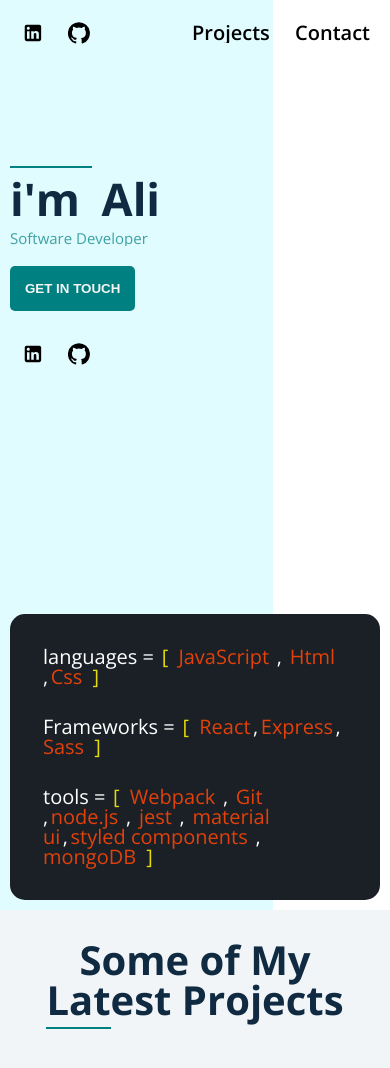
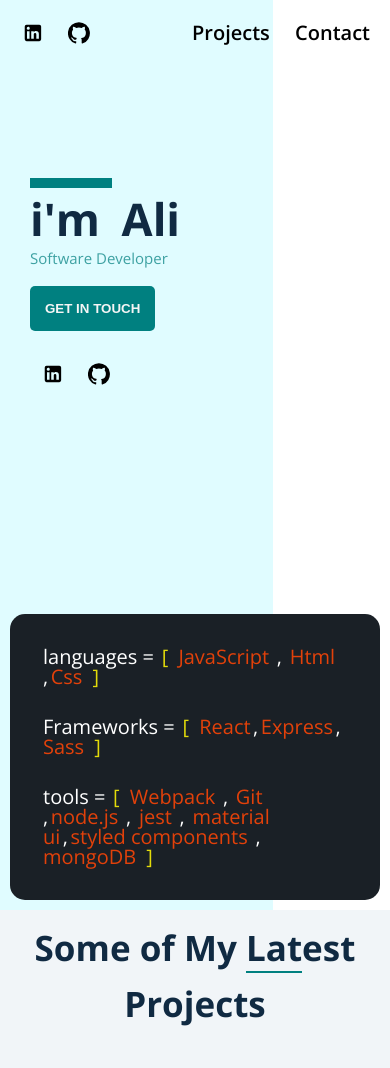
Before and after one commit to Kaynec/personal-portfolio, a React (Create React App) app: page / in a window 390 px wide. Shown: the top 1068 px of the page. Built offline with nearby package versions, Linux system fonts and the light colour scheme.

Commit message:
changed media query

```diff
--- a/src/App.scss
+++ b/src/App.scss
@@ -138,6 +138,8 @@ body {
 
 html {
   font-size: 62.5%;
+  margin: 0;
+  padding: 0;
 }
 h1,
 h2,
@@ -219,7 +221,7 @@ h5 {
 main {
   width: 100%;
   min-height: 100vh;
-  padding: 5rem;
+  // padding: 5rem;
   display: flex;
   align-items: center;
   justify-content: space-between;
@@ -239,6 +241,7 @@ main {
   section {
     &:first-child {
       width: clamp(35%, 50%, 600px);
+
       h1 {
         // font-size: clamp(3rem, 4.5rem, 6rem);
         padding: 1rem 0;
@@ -413,13 +416,17 @@ main {
     flex-direction: column;
     justify-content: space-evenly;
     align-items: flex-start;
+
+    section {
+      &:first-child {
+        padding: 0;
+      }
+    }
   }
 
   #Projects {
     .project {
       width: 65%;
-      // margin: 0;
-      // padding: 0;
     }
   }
 }
@@ -446,7 +453,7 @@ main {
     padding: 1rem;
     section {
       &:first-child {
-        padding: 0;
+        padding: 2rem;
         margin: 0;
         width: 100%;
       }
@@ -474,6 +481,7 @@ main {
     align-items: center;
     h1 {
       text-align: center;
+      line-height: 1.6;
     }
 
     .project {
@@ -511,11 +519,21 @@ main {
     padding-top: 10rem;
     justify-content: space-between;
     gap: 10rem;
+    section {
+      margin: 0;
+      padding: 0;
+    }
   }
 
   #Projects {
+    margin: 0;
+    padding: 0;
+    width: 100vw;
+
     h1 {
-      padding: 1rem;
+      font-size: 3.5rem;
+      line-height: 1.6;
+      margin: 0;
     }
   }
 
@@ -526,14 +544,8 @@ main {
     }
 
     h1 {
-      padding: 0;
+      font-size: 2rem;
       margin: 0;
     }
   }
 }
-
-*,
-*::before,
-*::after {
-  overflow-x: hidden;
-}
```
